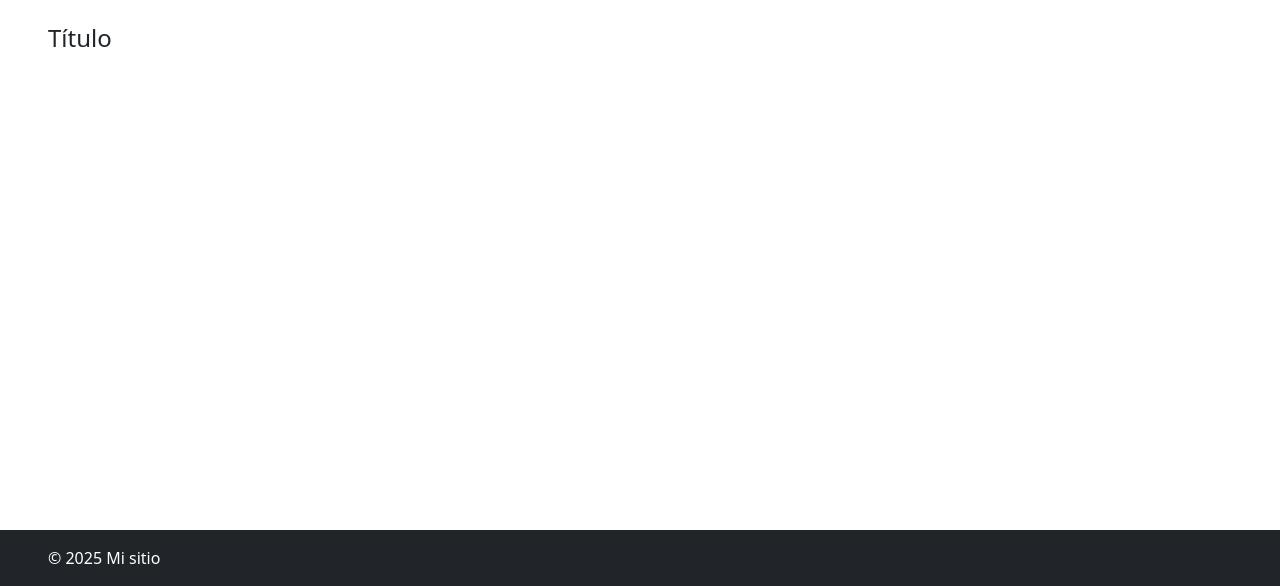
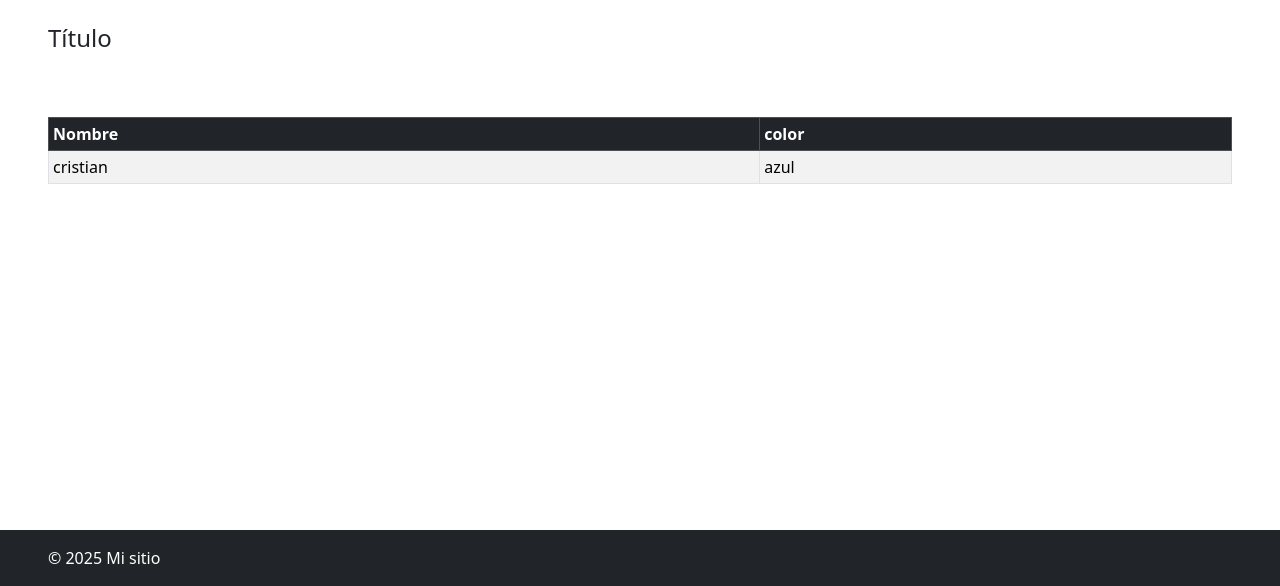
Before and after one commit to pedroHackerNoob/flask, a Flask app: page /animals in a window 1280 px wide. Shown: the part 214-800 px from the top of the page. Run offline with Flask 3, Linux system fonts and the light colour scheme; some libraries are stand-ins or nearby versions.

Commit message:
se agrego la tabla

```diff
--- a/templates/animals.html
+++ b/templates/animals.html
@@ -24,5 +24,23 @@
         <h2 class="mb-0">Título</h2>
       </div>
     </div>
+      <div class="container-fluid px-5 mb-5">
+          <div class=" table-responsive ">
+              <table class="table table-bordered table-striped table-hover table-sm">
+                  <thead class="table-dark">
+                    <tr>
+                        <th>Nombre</th>
+                        <th>color</th>
+                    </tr>
+                  </thead>
+                  <tbody>
+                    <tr>
+                        <td>cristian</td>
+                        <td>azul</td>
+                    </tr>
+                  </tbody>
+              </table>
+          </div>
+      </div>
   </main>
 {% include 'footer.html' %}
```
Also changed, not shown: templates/ent/animal.py (added, +12 -0 lines).
